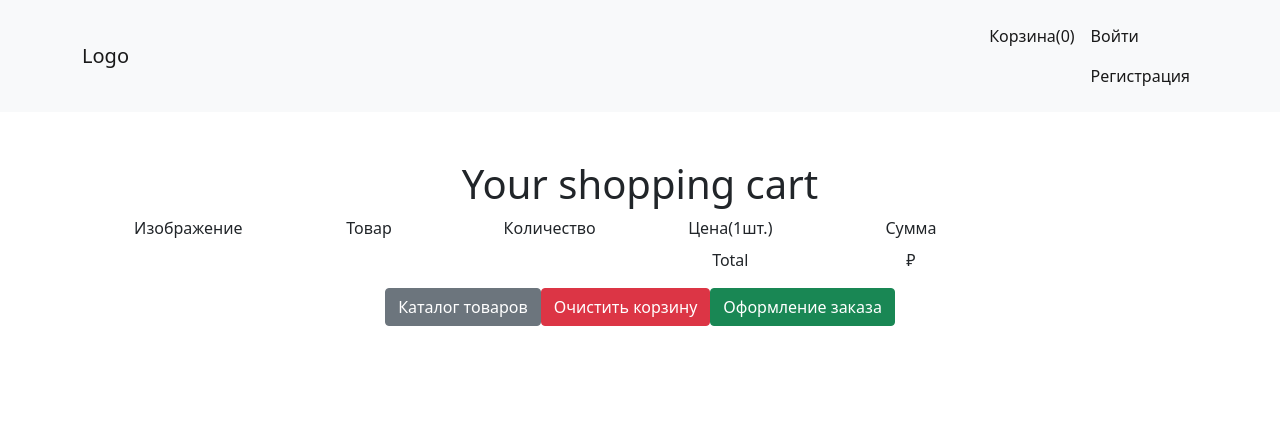
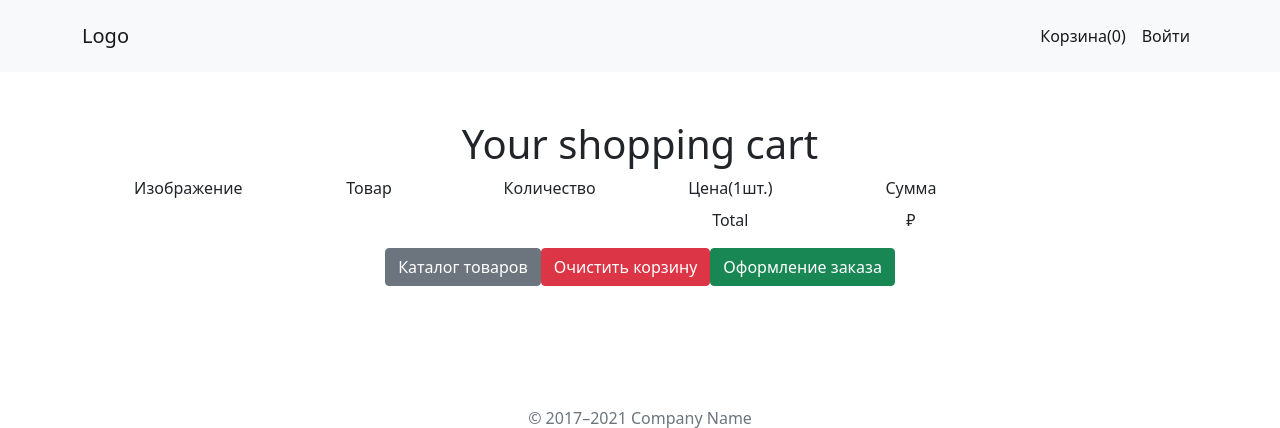
Before and after one commit to sshishigin/djangoApp, a Django app: page /cart/ in a window 1280 px wide. Shown: the top 428 px of the page. Run offline with Django 3.2, Linux system fonts and the light colour scheme; data that the repository does not hold is empty; some libraries are stand-ins or nearby versions.

Commit message:
registration button removed

```diff
--- a/templates/shop/base.html
+++ b/templates/shop/base.html
@@ -58,7 +58,6 @@
           {% else %}
             <div class='row-2'>
               <a class="nav-link active" aria-current="page" href="{% url 'users:login' %}">Войти</a>
-              <a class="nav-link active" aria-current="page" href="{% url 'users:register' %}"> Регистрация</a>
             </div>
           {% endif %}
         </ul>
```
